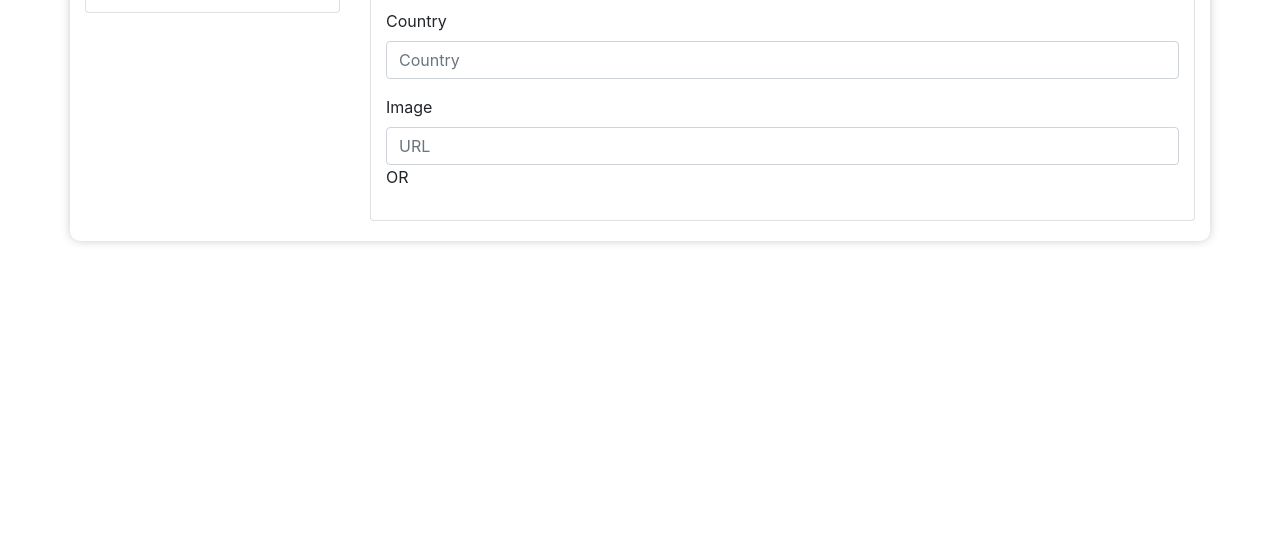
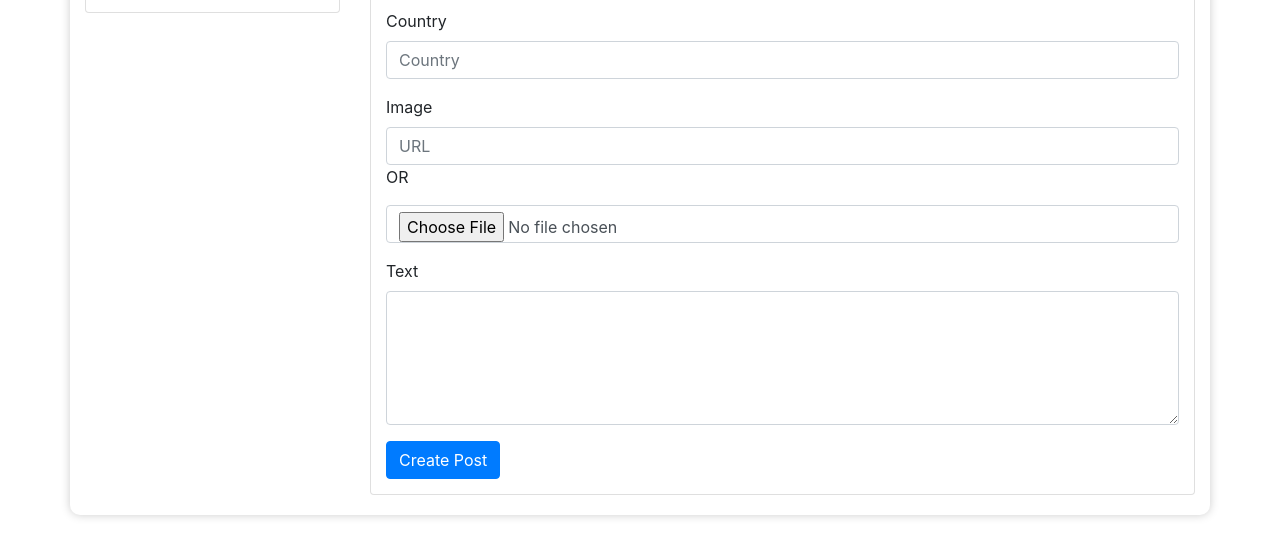
Before and after one commit to henry88lay/Lets-Travel, a website: page application/public/admin/index.html in a window 1280 px wide. Both pictures are taken after a click on the button "Add post". Shown: the part 350-906 px from the top of the page. Before the commit the page ends 800 px from the top, so only its background shows below. Drawn offline with nearby package versions, Linux system fonts and the light colour scheme; no server answers.

Commit message:
completed the form section of the Admin page

```diff
--- a/application/public/admin/index.html
+++ b/application/public/admin/index.html
@@ -96,7 +96,14 @@
                                             <input type="text" class="form-control" id="create-image-url"
                                                 placeholder="URL">
                                                 <p>OR</p>
+                                            <input type="file" class="form-control-file form-control" id="create-image-file">
                                         </div>
+                                        <div class="form-group">
+                                            <label for="create-text">Text</label>
+                                            <textarea class="form-control" id="create-text"
+                                                rows="5"></textarea>
+                                        </div>
+                                        <button class="btn btn-primary">Create Post</button>
                                     </form>
                                 </div>
                             </div>
```
